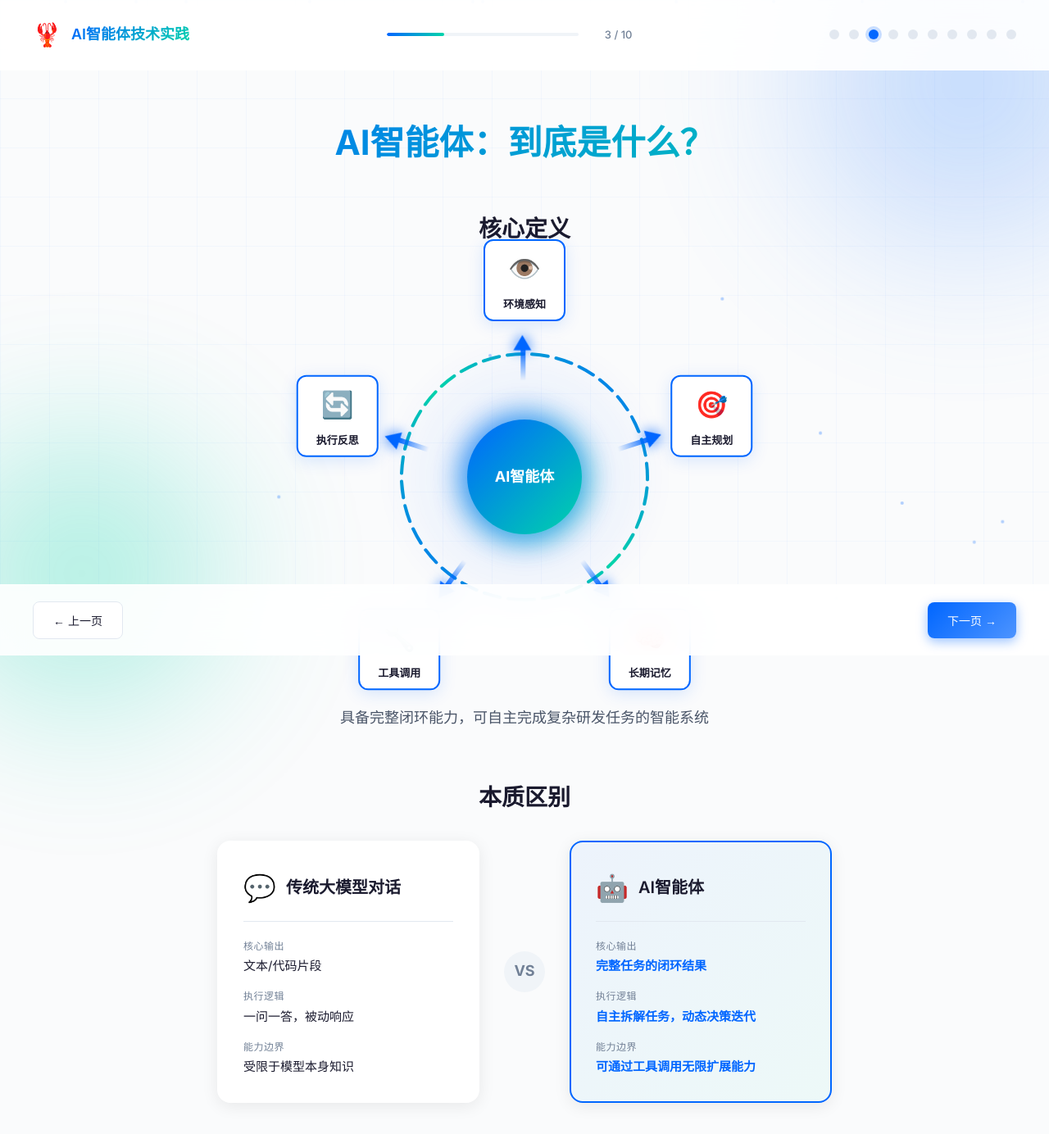
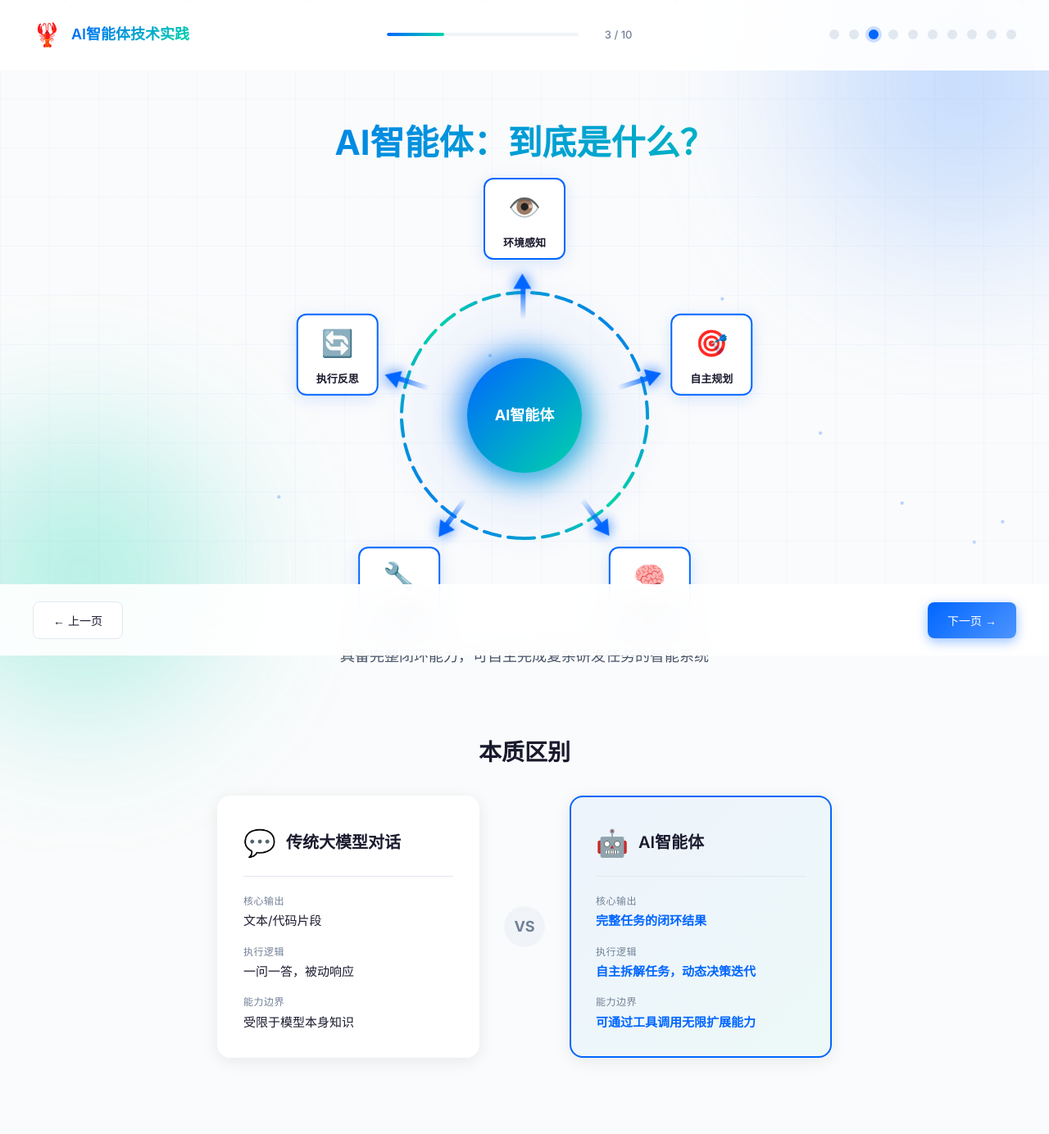
Before and after one commit to weixi5656/ai-agent-presentation, a Vue app: page /#/concept in a window 1280 px wide. Shown: the top 1384 px of the page at 82% size. Built offline with nearby package versions, Linux system fonts and the light colour scheme.

Commit message:
Remove core definition title, move comparison section down

```diff
--- a/src/views/ConceptView.vue
+++ b/src/views/ConceptView.vue
@@ -4,7 +4,6 @@
 
     <!-- 核心定义 - 酷炫环形闭环图 -->
     <div class="definition-section">
-      <h2 class="section-title">核心定义</h2>
       <div class="cycle-container">
         <!-- 外圈发光环 -->
         <div class="glow-ring"></div>
@@ -366,6 +365,7 @@
 
 /* 本质对比卡片 */
 .comparison-section {
+  margin-top: 80px;
   margin-bottom: 60px;
 }
 
```
